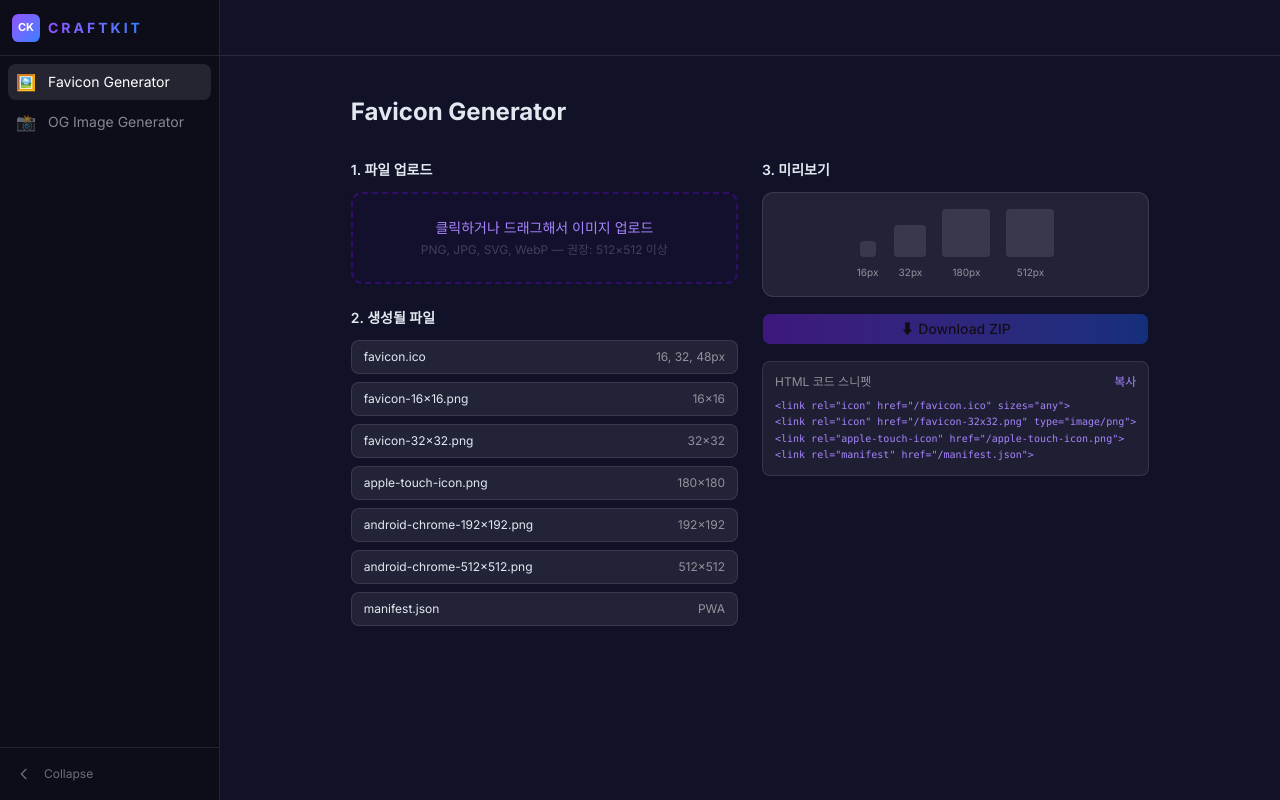
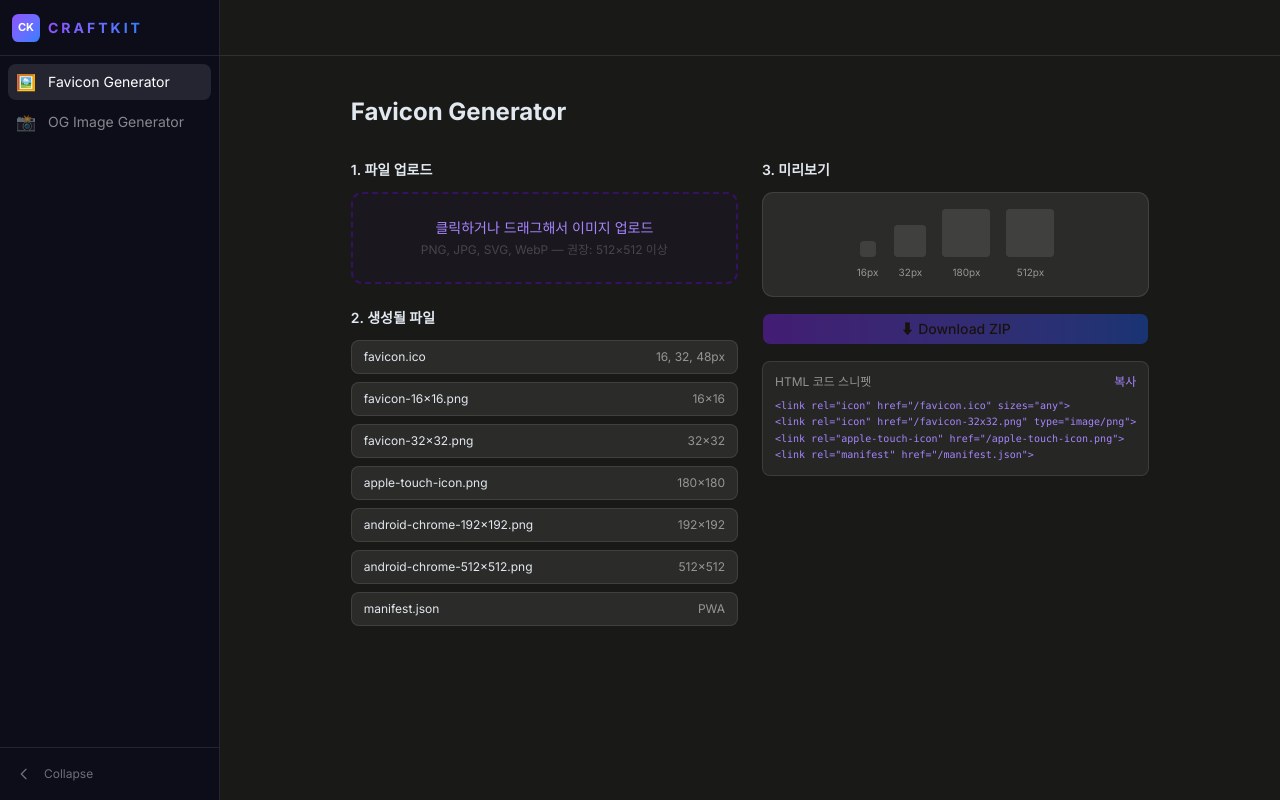
Before and after one commit to wjdxodbs/craftkit, a Next.js app: page /tools/favicon in a window 1280 px wide. Built offline with nearby package versions, Linux system fonts and the light colour scheme.

Commit message:
style: 툴 레이아웃 배경 warm dark로 변경

```diff
--- a/app/tools/layout.tsx
+++ b/app/tools/layout.tsx
@@ -7,9 +7,9 @@ export default function ToolsLayout({
   children: ReactNode
 }) {
   return (
-    <div className="flex min-h-screen bg-[#0d0d1a]">
+    <div className="flex min-h-screen bg-[#111110]">
       <Sidebar />
-      <main className="flex min-w-0 flex-1 flex-col bg-[#111127]">
+      <main className="flex min-w-0 flex-1 flex-col bg-[#191917]">
         <div className="h-14 border-b border-white/10" />
         {children}
       </main>
```
